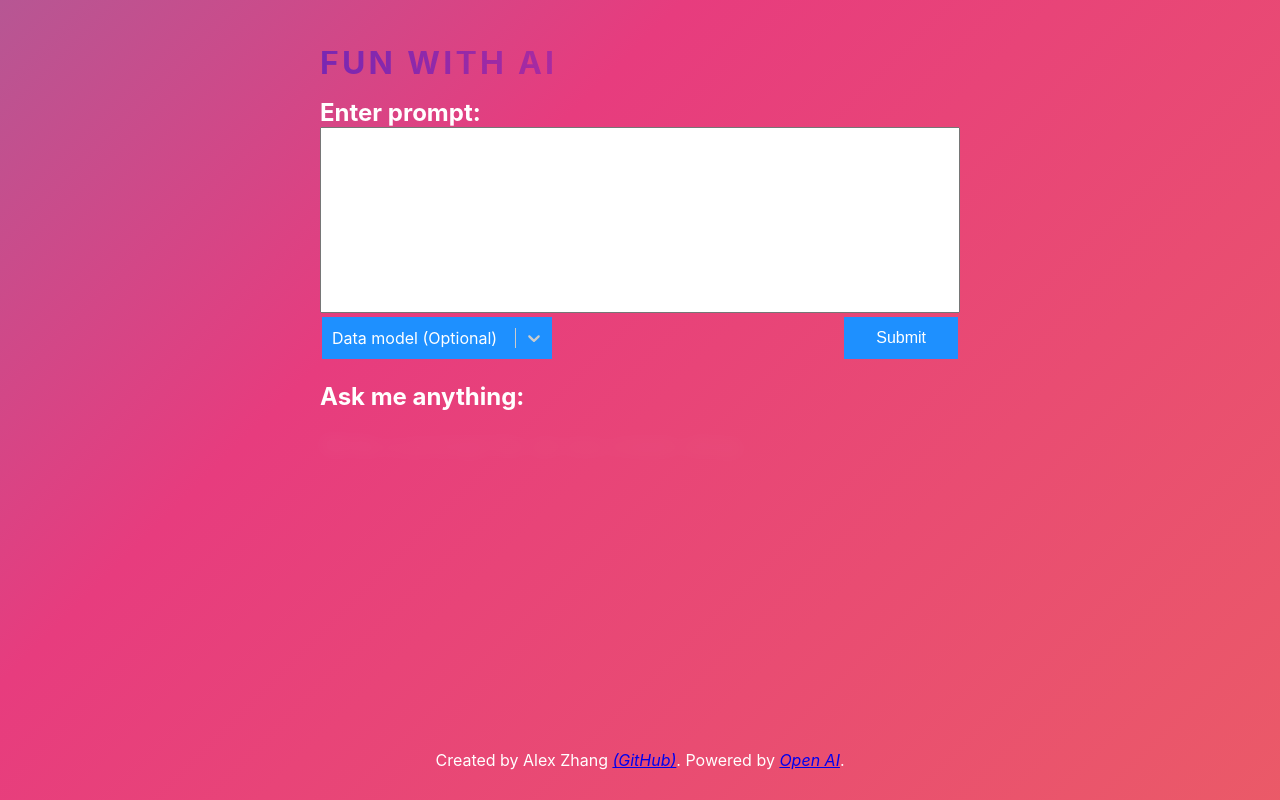
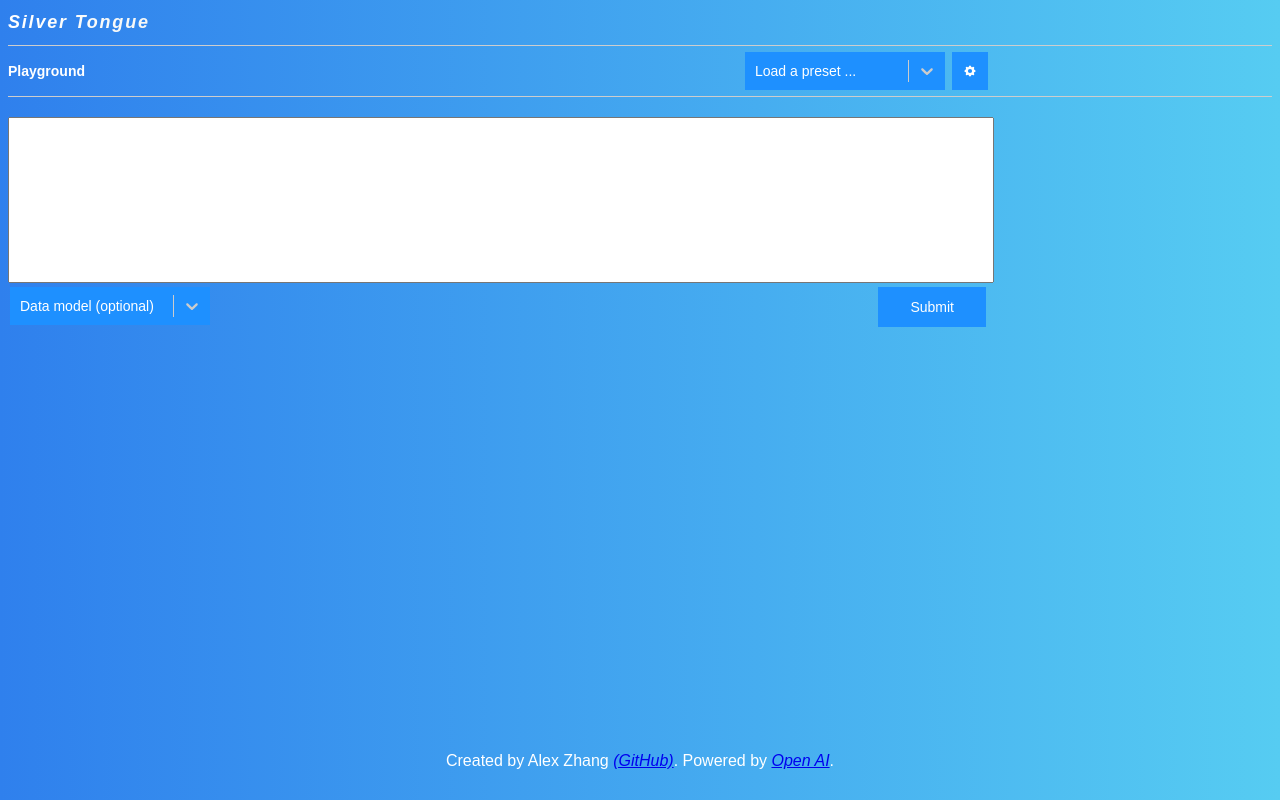
Before and after one commit to superzzp/VisualTale-AI, a React (Create React App) app: page / in a window 1280 px wide. Built offline with nearby package versions, Linux system fonts and the light colour scheme.

Commit message:
update UI, supports selecting presets

```diff
--- a/public/index.html
+++ b/public/index.html
@@ -26,7 +26,7 @@
       work correctly both with client-side routing and a non-root public URL.
       Learn how to configure a non-root public URL by running `npm run build`.
     -->
-    <title>Fun with AI</title>
+    <title>Silver Tongue</title>
   </head>
   <body>
     <noscript>You need to enable JavaScript to run this app.</noscript>
--- a/src/animations/AnimatedText.js
+++ b/src/animations/AnimatedText.js
@@ -34,7 +34,7 @@ export default function TextAnimation() {
   }, [])
 
   return <div>
-    <h2>Ask me anything:</h2>
+    <Title>Ask me anything:</Title>
     <Wrapper>{item}</Wrapper>
   </div>
 }
@@ -51,5 +51,8 @@ const Wrapper = styled.span`
   animation-duration: 6s;
   animation-fill-mode: forwards;
   animation-iteration-count: infinite;
-  font-size: 24px;
+  font-size: 14px;
 `
+const Title = styled.div`
+  font-size: 14px;
+`
--- a/src/components/Selector.js
+++ b/src/components/Selector.js
@@ -2,44 +2,43 @@ import styled from "styled-components";
 import Select from 'react-select';
 
 function Selector (props) {
-    const dataModelOptions = [
-        { value: 'text-curie-001', label: 'Curie (Default)' },
-        { value: 'text-davinci-002', label: 'Davinci' },
-        { value: 'text-babbage-001', label: 'Babbage' },
-        { value: 'text-ada-001', label: 'Ada' },
-    ]
+
     const customSelectStyles = {
         option: (provided) => ({
           ...provided,
-          padding: 10,
+          height: 30,
           backgroundColor: 'DodgerBlue',
           color: 'white',
           borderRadius: "0px",
+          fontSize: "14px"
         }),
         control: (provided) => ({
           ...provided,
-          width: 230,
+          width: 200,
+          height: 30,
           backgroundColor: 'DodgerBlue',
           color: 'white',
-          padding: '3px 0px',
           border: "none",
           boxShadow: "none",
-          borderRadius: "0px"
+          borderRadius: "0px",
+          fontSize: "14px"
         }),
         placeholder: (defaultStyles) => ({
           ...defaultStyles,
           color: 'white',
+          fontSize: "14px"
         }),
         singleValue: (defaultStyles) => ({
           ...defaultStyles,
           color: 'white',
+          fontSize: "14px"
         }),
     }
 
     return (
             <MainSelector>
-                <Select placeholder="Data model (Optional)" options={dataModelOptions} styles={customSelectStyles}
-                onChange={(e) => props.updateDataModel(e.value)}></Select>
+                <Select placeholder={props.placeholderText} options={props.options} styles={customSelectStyles}
+                onChange={(e) => props.onSelectorChange(e.value)}></Select>
             </MainSelector>
     );
 }
@@ -48,12 +47,5 @@ const MainSelector = styled.div`
     display: inline-block;
     margin: 4px 2px;
 `
-const InfoPanel = styled.div`
-    margin: 4px 2px;
-    width: 100px;
-    height:100px;
-    backgroundColor: white;
-    position: absolute;
-`
 
 export default Selector;
--- a/src/index.css
+++ b/src/index.css
@@ -1,11 +1,11 @@
-body {
+/* body {
   margin: 0;
   font-family: -apple-system, BlinkMacSystemFont, 'Segoe UI', 'Roboto', 'Oxygen',
     'Ubuntu', 'Cantarell', 'Fira Sans', 'Droid Sans', 'Helvetica Neue',
     sans-serif;
   -webkit-font-smoothing: antialiased;
   -moz-osx-font-smoothing: grayscale;
-}
+} */
 
 code {
   font-family: source-code-pro, Menlo, Monaco, Consolas, 'Courier New',
--- /dev/null
+++ b/src/utils/SelectorOptions.js
@@ -0,0 +1,20 @@
+const inputDataModel = [
+    { value: 'text-curie-001', label: 'Curie (Default)' },
+    { value: 'text-davinci-002', label: 'Davinci' },
+    { value: 'text-babbage-001', label: 'Babbage' },
+    { value: 'text-ada-001', label: 'Ada' },
+]
+
+const promptPresets = [
+    { value: 'Write a science fiction where Gordon Ramsay opens a restaurant in space.', label: 'Write a story'},
+    { value: 'Write a three minute speech about climate change.', label: 'Write a speech'},
+    { value: 'Write a poem about Canada.', label: 'Write a poem'},
+    { value: 'Summarize this for a second-grade student: \n\nJupiter is the fifth planet from the Sun and the largest in the Solar System. It is a gas giant with a mass one-thousandth that of the Sun, but two-and-a-half times that of all the other planets in the Solar System combined. Jupiter is one of the brightest objects visible to the naked eye in the night sky, and has been known to ancient civilizations since before recorded history. It is named after the Roman god Jupiter.[19] When viewed from Earth, Jupiter can be bright enough for its reflected light to cast visible shadows,[20] and is on average the third-brightest natural object in the night sky after the Moon and Venus.', label: 'Summarize for a 2nd grader' },
+    { value: 'Translate this into 1. French, 2. Spanish and 3. Japanese: \n\nWhat rooms do you have available?\n\n1.', label: 'English to other languages' },
+    { value: 'The following is a conversation with an AI assistant. The assistant is helpful, creative, clever, and very friendly.\n\nHuman: Hello, who are you?\nAI: I am an AI created by OpenAI. How can I help you today?\nHuman: ', label: 'Chat' },
+]
+
+export {
+    inputDataModel,
+    promptPresets
+}
--- a/src/views/FunWithAI.css
+++ b/src/views/FunWithAI.css
@@ -1,19 +1,33 @@
 /*! External CSS for Fun With AI project | Created by Alex Zhang */
 
-/* body {
-  background: linear-gradient(90deg, #f8ff00 0%, #3ad59f 100%);
-  font-family: Arial;
-} */
+html {
+  min-height: 100%;
+  position:relative;
+}
+
+/* -160deg, #0093E9 0%, #80D0C7 100% */
 
 body {
+  /* background: linear-gradient(to right, #74ebd5 0%, #ACB6E5 100%); */
+  /* digital water */
+  /* Blue Skies*/
+  background: #56CCF2;  /* fallback for old browsers */
+  background: -webkit-linear-gradient(to right, #2F80ED, #56CCF2);  /* Chrome 10-25, Safari 5.1-6 */
+  background: linear-gradient(to right, #2F80ED, #56CCF2); /* W3C, IE 10+/ Edge, Firefox 16+, Chrome 26+, Opera 12+, Safari 7+ */
+  font-family: Arial;
+  color: white;
+  height: 100%;
+}
+
+/* body {
 	background: linear-gradient(-45deg, #ee7752, #e73c7e, #23a6d5, #23d5ab);
 	background-size: 400% 400%;
 	animation: gradient 15s ease infinite;
 	height: 100vh;
   color:white;
-}
+} */
 
-@keyframes gradient {
+/* @keyframes gradient {
 	0% {
 		background-position: 0% 50%;
 	}
@@ -23,27 +37,62 @@ body {
 	100% {
 		background-position: 0% 50%;
 	}
-}
+} */
 
 /* Center all elements in main-content*/
 #main-content {
   position: relative;
-  margin: auto;
-  width: 50%;
-  padding: 30px;
+  width: 99%;
+  margin-top: 20px;
   min-width: 400px;
-  max-width: 700px;
+  max-width: 990px;
+}
 
+#app-label {
+  font-size: 14px;
 }
-#form-label {
-  font-size: 24px;
-}
+
 #credits {
   position: fixed;
   left: 50%;
   transform: translateX(-50%);
   bottom: 30px;
+  text-align: center;
 }
+
+#app-header{
+  padding: 16px 0px;
+}
+
+#app-header-content{
+  position: relative;
+  max-width: 990px;
+
+}
+
+#app-header-settings {
+  position: absolute;
+  right: 10px;
+  display: inline-block;
+  margin: -14px 0px;
+}
+
+#app-header-settings button {
+  background-color: DodgerBlue; /* Blue background */
+  border: none; /* Remove borders */
+  color: white; /* White text */
+  padding: 10px 11px 11px 11px; /* Some padding */
+  font-size: 14px; /* Set a font size */
+  cursor: pointer; /* Mouse pointer on hover */
+  margin-left: 5px;
+}
+
+#app-header-settings button svg{
+  position: relative;
+  top: 2px;
+}
+
+
 
 /* Custom button, absolute positioned to the right border of
    main_content */
@@ -56,10 +105,18 @@ body {
   text-align: center;
   text-decoration: none;
   display: inline-block;
-  font-size: 16px;
+  font-size: 14px;
   margin: 4px 2px;
   cursor: pointer;
-  right: 30px;
+  right: 10px;
+}
+
+.bottom-grey-bd {
+  border-bottom: 1px solid #CDCDCD;
+}
+
+.top-grey-bd {
+  border-top: 1px solid #CDCDCD;
 }
 
 /* Dynamically sized textarea */
@@ -68,7 +125,7 @@ textarea {
   height: auto;
   width: 99%;
   resize: none;
-  font-size: 16px;
+  font-size: 14px;
 }
 
 /* Animated Title */
@@ -78,19 +135,25 @@ h1 {
   border-right: 0.10em solid transparent; /* The typewriter cursor */
   white-space: nowrap; /* Keeps the content on a single line */
   letter-spacing: 0.10em; /* Adjust as needed */
-  animation: typing 3.5s steps(30, end), blink-caret 0.5s step-end 10;
+  animation: typing 3.5s steps(30, end), blink-caret 0.5s step-end 8;
   margin-top: 0.67em;
   margin-bottom: 0.67em;
-  margin-left: 0;
-  margin-right: 0;
+  /* Add gradient to font */
+  /* background: linear-gradient(to right, #616161, #9bc5c3);  */
 
-  background: linear-gradient(to right, #7927b2, #fb3182); /* Add gradient to font */
+  background: #abbaab;  /* fallback for old browsers */
+  background: -webkit-linear-gradient(to right, #ffffff, #abbaab);  /* Chrome 10-25, Safari 5.1-6 */
+  background: linear-gradient(to right, #ffffff, #abbaab); /* W3C, IE 10+/ Edge, Firefox 16+, Chrome 26+, Opera 12+, Safari 7+ */
+
+  /* cloud */
   background-clip: text;
   -webkit-text-fill-color: transparent;
   max-width: 100%;
-  text-transform: uppercase;
-  line-height: .77;
+  /* text-transform: uppercase; */
+  font-style: italic;
+  /* line-height: .77; */
   font-weight: bold;
+  font-size: 18px;
 }
 
 /* The typing effect */
@@ -102,5 +165,5 @@ h1 {
 /* The typewriter cursor effect */
 @keyframes blink-caret {
   from, to { border-color: transparent }
-  50% { border-color: DodgerBlue }
+  50% { border-color: #abbaab }
 }
--- a/src/views/FunWithAI.js
+++ b/src/views/FunWithAI.js
@@ -3,7 +3,8 @@ import { LocalStorage } from '../services/LocalStorage.js';
 import TwoColsGrid from "../components/TwoColsGrid";
 import Selector from '../components/Selector.js';
 import Spinner from '../components/Spinner.js';
-import TextAnimation from "../animations/AnimatedText";
+// import TextAnimation from "../animations/AnimatedText";
+import { inputDataModel, promptPresets } from "../utils/SelectorOptions"
 import "./FunWithAI.css";
 
 function FunWithAI() {
@@ -43,7 +44,6 @@ function FunWithAI() {
     setLoading(true);
     setDisplayResponses(true);
     setDisplayNotice(false);
-
     // Proxy server that handle api calls to OpenAI, to protect API credentials
     // Check https://github.com/superzzp/OpenAI-Text-Generation-Service for server side code repo
     const url = "https://openai-text-generation.herokuapp.com/openai";
@@ -86,20 +86,33 @@ function FunWithAI() {
     setDataModel(model)
   }
 
+  function updateSelectedPreset(preset) {
+    setInputText(preset)
+  }
+
   return (
     <div>
+      <h1>Silver Tongue</h1>
+      <div id="app-header" className={["bottom-grey-bd", "top-grey-bd"].join(" ")}>
+        <div id="app-header-content">
+          <label id="app-label"><strong>Playground</strong></label>
+          <div id="app-header-settings">
+            <Selector placeholderText={"Load a preset ..."} onSelectorChange={updateSelectedPreset} options={promptPresets}></Selector>
+            <button>
+              <svg stroke="currentColor" fill="currentColor" strokeWidth="0" viewBox="0 0 20 20" height="1em" width="1em" xmlns="http://www.w3.org/2000/svg"><path fillRule="evenodd" d="M11.49 3.17c-.38-1.56-2.6-1.56-2.98 0a1.532 1.532 0 01-2.286.948c-1.372-.836-2.942.734-2.106 2.106.54.886.061 2.042-.947 2.287-1.561.379-1.561 2.6 0 2.978a1.532 1.532 0 01.947 2.287c-.836 1.372.734 2.942 2.106 2.106a1.532 1.532 0 012.287.947c.379 1.561 2.6 1.561 2.978 0a1.533 1.533 0 012.287-.947c1.372.836 2.942-.734 2.106-2.106a1.533 1.533 0 01.947-2.287c1.561-.379 1.561-2.6 0-2.978a1.532 1.532 0 01-.947-2.287c.836-1.372-.734-2.942-2.106-2.106a1.532 1.532 0 01-2.287-.947zM10 13a3 3 0 100-6 3 3 0 000 6z" clipRule="evenodd"></path></svg>
+            </button>
+          </div>
+        </div>
+      </div>
       <div id="main-content">
-        <h1>Fun with AI</h1>
         <form onSubmit={onTextFormSubmit}>
-          <label id="form-label"><strong>Enter prompt:</strong></label><br />
-          <textarea rows="10" id="input_text"
-            onChange={(e) => setInputText(e.target.value)}></textarea>
-          <Selector updateDataModel={updateDataModel}></Selector>
+          <textarea rows="10" value={inputText} onChange={(e) => setInputText(e.target.value)}></textarea>
+          <Selector placeholderText={"Data model (optional)"} onSelectorChange={updateDataModel} options={inputDataModel}></Selector>
           <input disabled={loading} id="submit-button" className="button" type="submit" value="Submit" />
         </form>
-        {displayNotice ?
+        {/* {displayNotice ?
           <TextAnimation></TextAnimation>
-          : null}
+          : null} */}
         {displayResponses ?
           <div id="responses">
             <h2>Responses:</h2>
```
